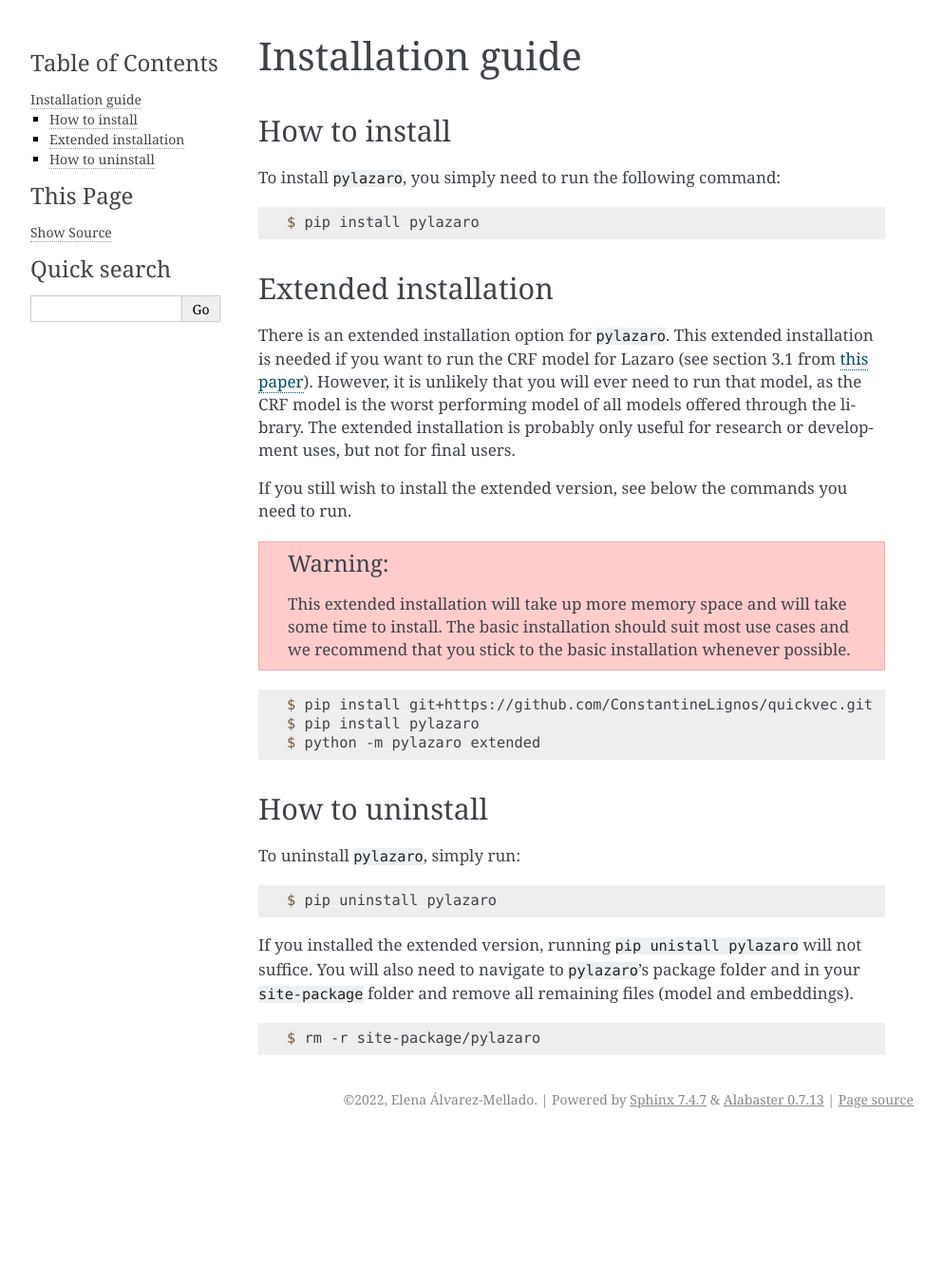
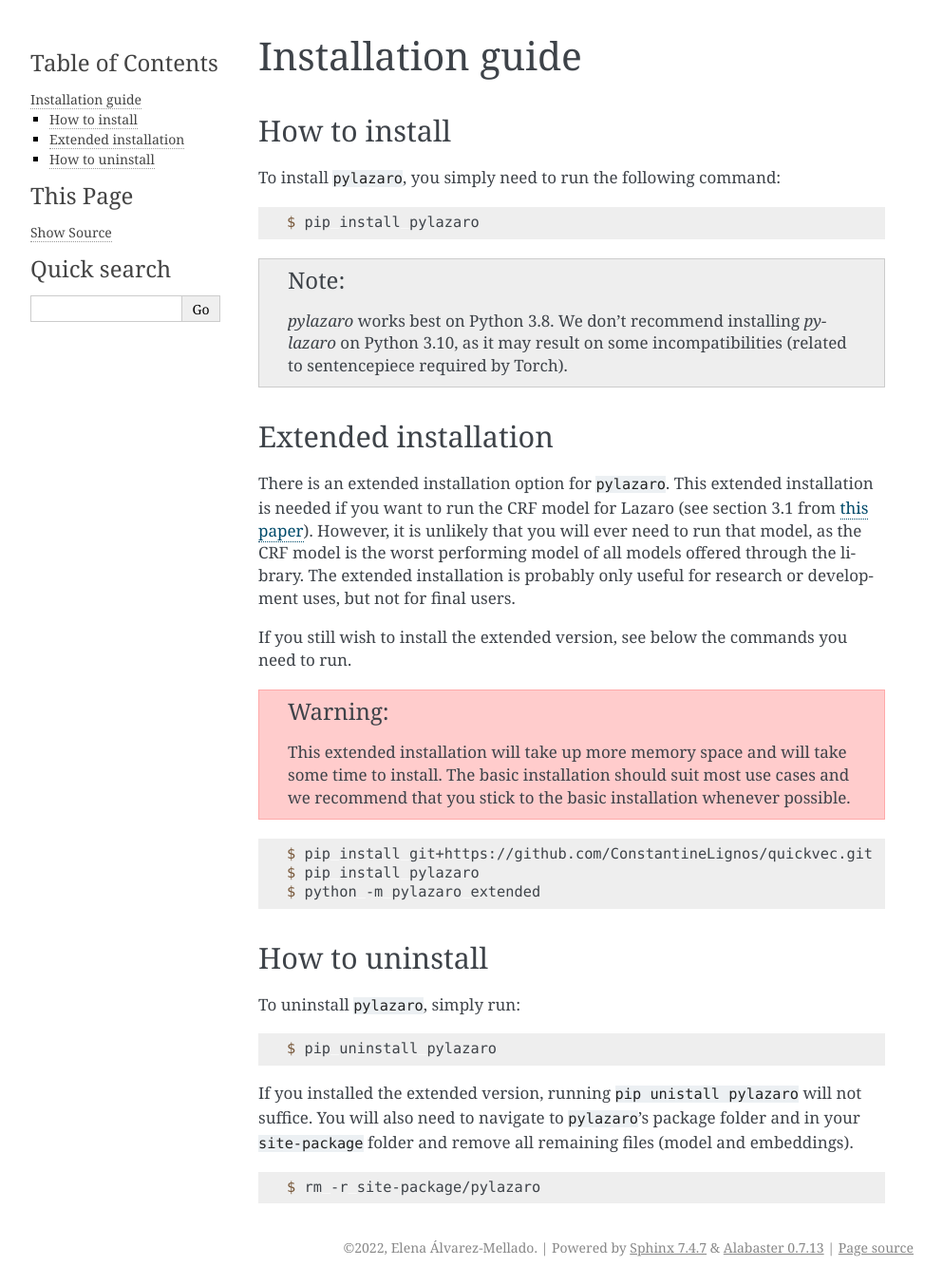
Before and after one commit to lirondos/pylazaro, a Sphinx documentation site: the page built from docs/source/install.rst, in a window 1280 px wide. Shown: the whole page at 95% size, without its empty margins (148-1141 px from the left). Built offline with Sphinx 7.4.7, drawn with Linux system fonts in a browser that asks for light colours; before the commit the page ends 1197 px from its top, so only the background shows below that.

Commit message:
Documented python 3.10 incompatibility

```diff
--- a/docs/source/conf.py
+++ b/docs/source/conf.py
@@ -25,7 +25,7 @@
 author = 'Elena Álvarez-Mellado'
 
 # The full version, including alpha/beta/rc tags
-release = '0.1'
+release = '1.0.0'
 
 
 # -- General configuration ---------------------------------------------------
--- a/docs/source/install.rst
+++ b/docs/source/install.rst
@@ -13,7 +13,8 @@
 
    $ pip install pylazaro
 
-
+.. note::
+    `pylazaro` works best on Python 3.8. We don't recommend installing `pylazaro` on Python 3.10, as it may result on some incompatibilities (related to sentencepiece required by Torch).
 
 Extended installation
 ======================
--- a/requirements.txt
+++ b/requirements.txt
@@ -2,3 +2,4 @@
 attrs
 git+https://github.com/ConstantineLignos/quickvec.git
 transformers
+spacy
--- a/setup.py
+++ b/setup.py
@@ -15,7 +15,7 @@
 # This call to setup() does all the work
 setup(
 	name="pylazaro",
-	version="1.0.0",
+	version="1.0.1",
 	description="A Python library for detecting lexical borrowings (with a focus on anglicisms in Spanish language)",
 	long_description_content_type="text/markdown",
 	long_description=long_description,
@@ -28,9 +28,9 @@
 		"License :: OSI Approved :: MIT License",
 		"Programming Language :: Python :: 3.6",
 		"Programming Language :: Python :: 3.7",
-		"Operating System :: OS Independent"
+		"Programming Language :: Python :: 3.8"
 	],
 	packages=["pylazaro"],
 	include_package_data=True,
-	install_requires=["transformers", "flair", "attrs", "torch", "torchvision"],
+	install_requires=["transformers", "flair", "attrs", "torch", "torchvision", "spacy", "python-crfsuite"],
 )
```
